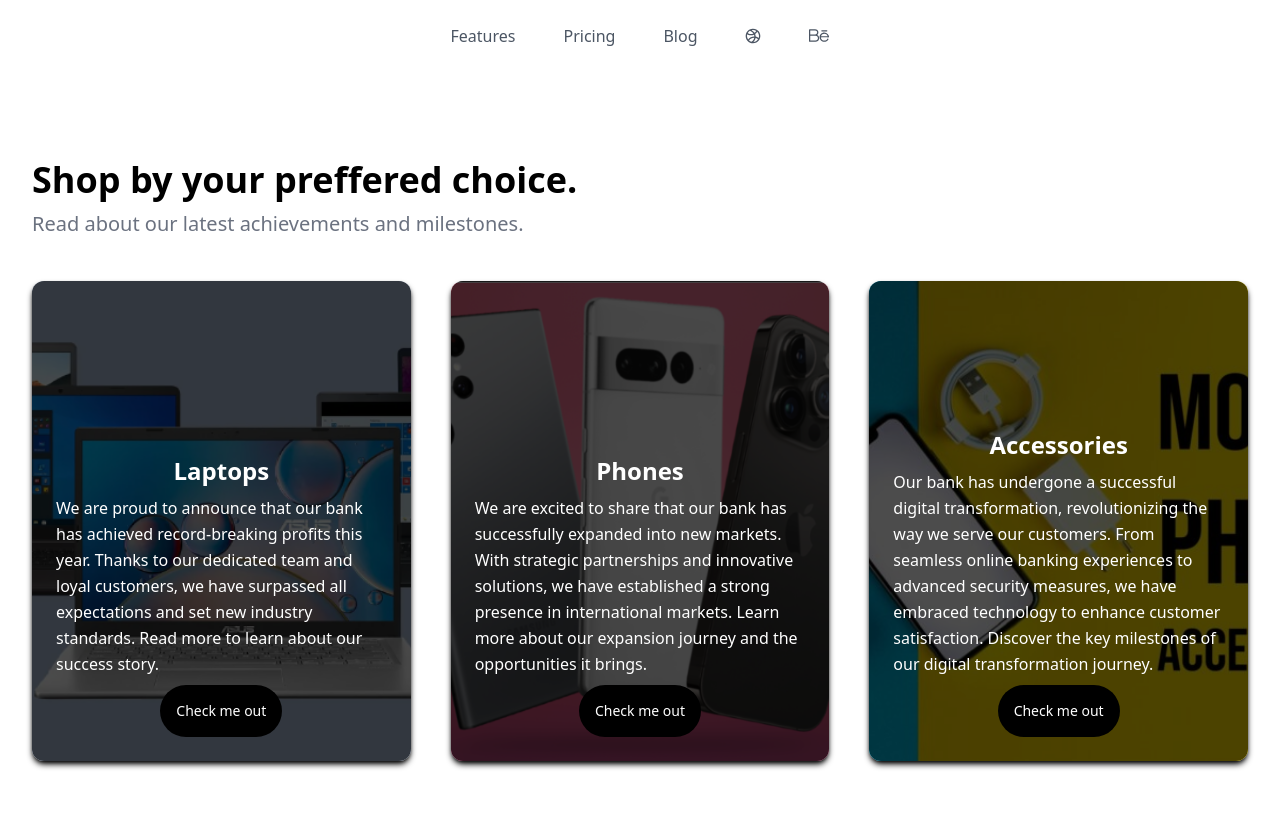
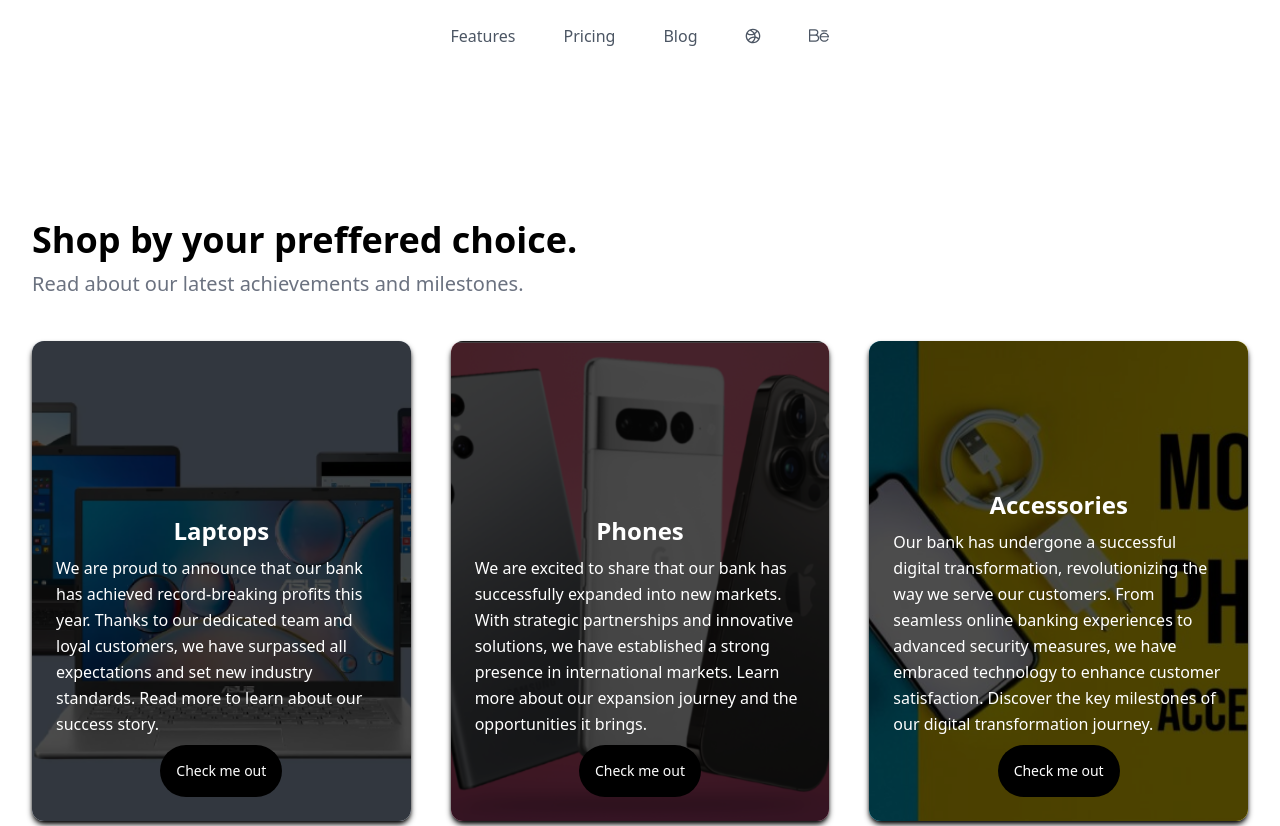
Before and after one commit to R4D3V/REED-STORES, a React (Vite) app: page /products in a window 1280 px wide. Shown: the top 826 px of the page. Built offline with nearby package versions, Linux system fonts and the light colour scheme.

Commit message:
Update products.jsx

```diff
--- a/src/pages/products.jsx
+++ b/src/pages/products.jsx
@@ -8,7 +8,7 @@ import video from "../video/one.mp4";
 
 function Products() {
     return (
-<div className="container mx-auto px-8 py-8 lg:py-40 ">
+<div className="container mx-auto mt-[60px] px-8 py-8 lg:py-40 ">
   <h2 className="block antialiased tracking-normal font-sans text-4xl font-semibold leading-[1.3] text-blue-gray-900 !text-3xl !leading-snug lg:!text-4xl">Shop by your preffered choice.</h2>
   <p className="block antialiased font-sans text-xl font-normal leading-relaxed text-inherit mt-2 w-full font-normal !text-gray-500 lg:w-5/12">Read about our latest achievements and milestones.</p>
   <div className="mt-10 grid grid-cols-1 gap-10 lg:grid-cols-3">
```
